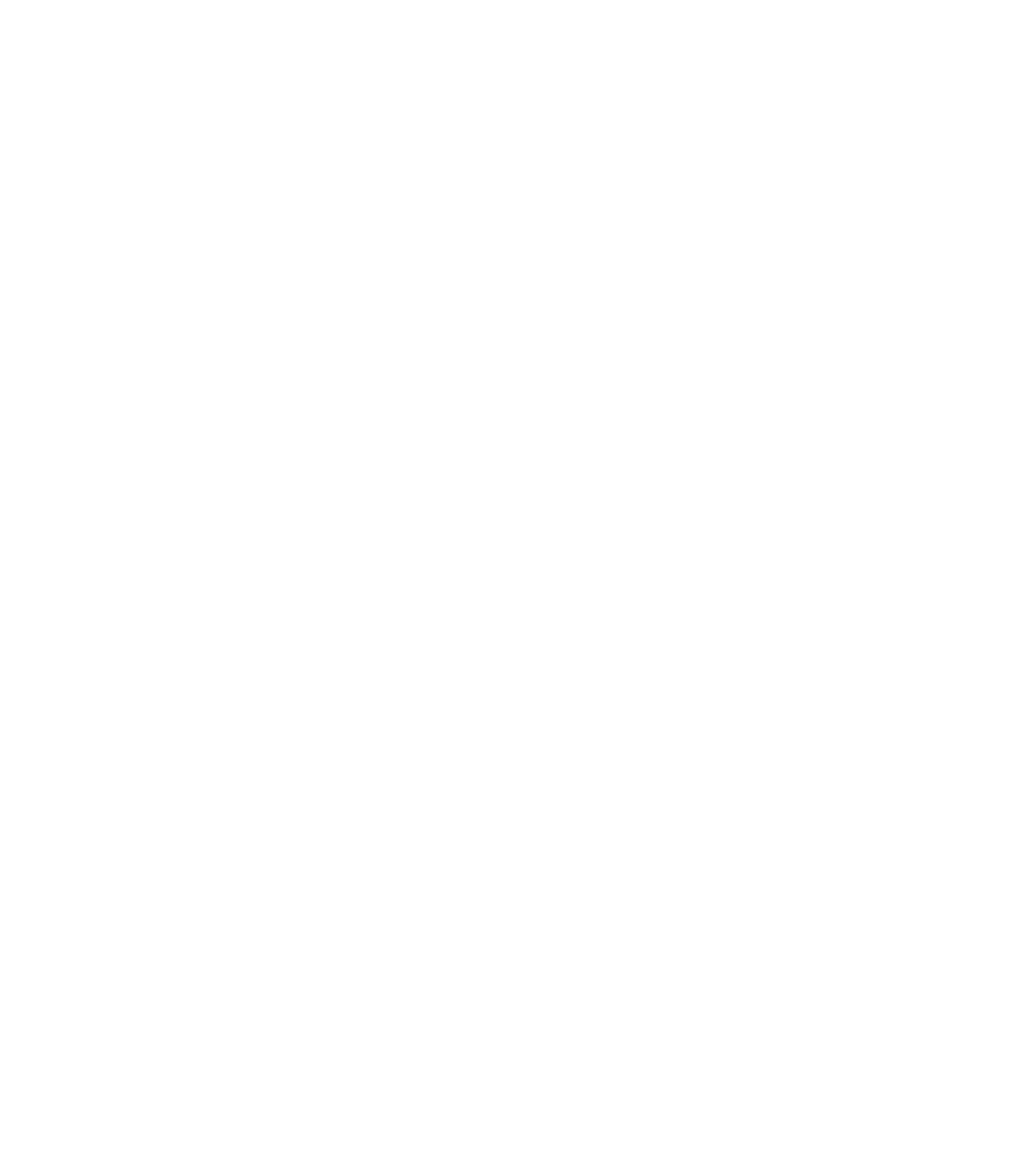
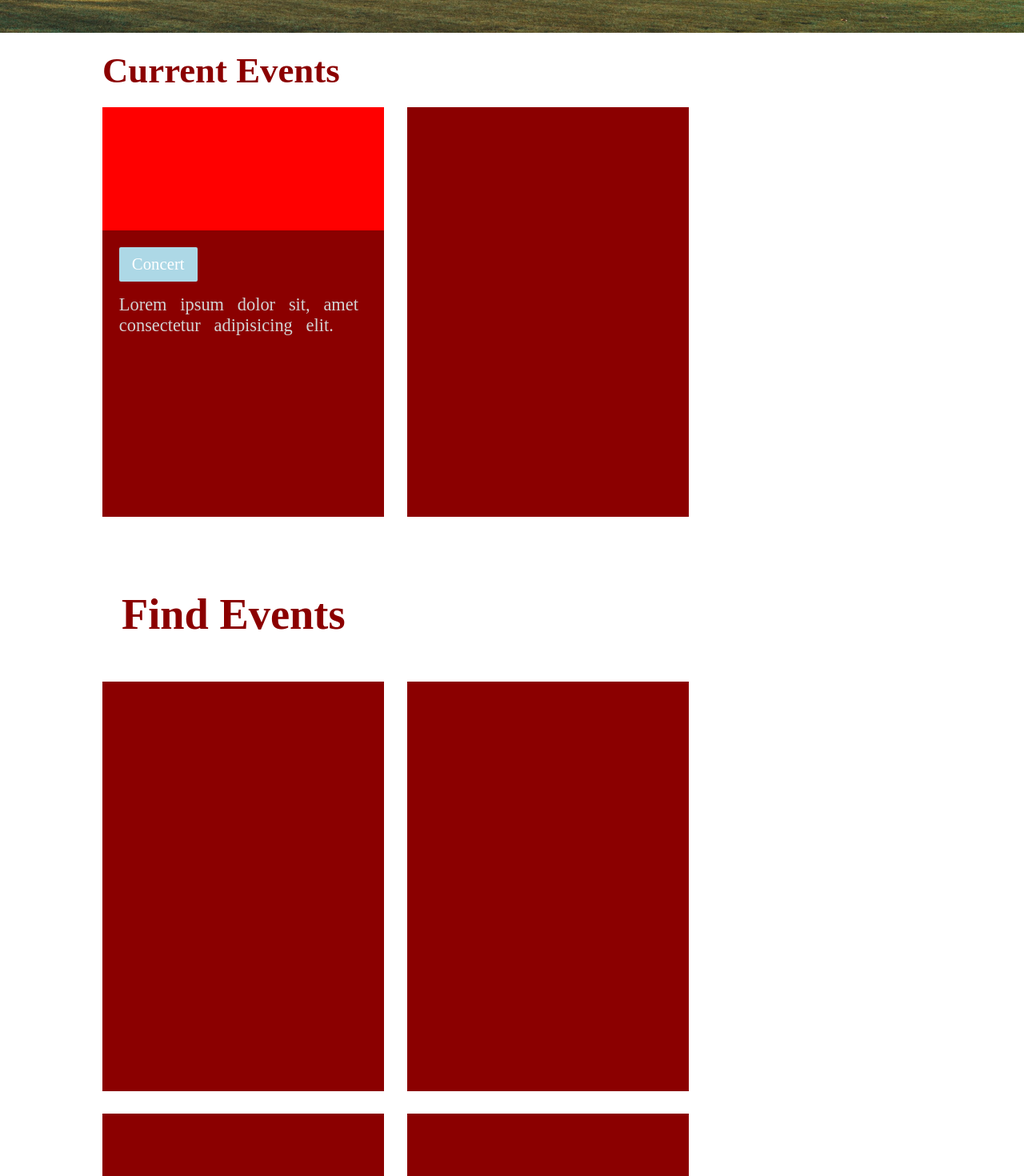
Before and after one commit to RMHamzaArif89/FYP-College-Website, a React (Vite) app in the folder College_Site_Frontend/: page /eventsPage in a window 1280 px wide. Before the commit this address had no page. Shown: the part 500-1970 px from the top of the page at 80% size. Before the commit the page ends 800 px from the top, so only its background shows below. Built offline with nearby package versions, Linux system fonts and the light colour scheme.

Commit message:
created eventsPage layout using stylng ..

```diff
--- a/College_Site_Frontend/src/App.jsx
+++ b/College_Site_Frontend/src/App.jsx
@@ -29,6 +29,7 @@
 import FeeStructure from './Pages/FeeStructure/FeeStructure';
 import Socities from './Pages/Socities/Socities';
 import AdmissionProcess from './Pages/AdmissionProcess/AdmissionProcess';
+import EventsPage from './Pages/EventsPage/EventsPage';
 
 
 const router = createBrowserRouter(
@@ -53,6 +54,7 @@
       <Route path='/feeStructure' element={<FeeStructure/>}/>
       <Route path='/socities' element={<Socities/>}/>
       <Route path='/admissionProcess' element={<AdmissionProcess/>}/>
+      <Route path='/eventsPage' element={<EventsPage/>}/>
 
 
 
--- a/College_Site_Frontend/src/Components/Nav/NavLinks.jsx
+++ b/College_Site_Frontend/src/Components/Nav/NavLinks.jsx
@@ -6,7 +6,7 @@
   return (
   <>
    <NavLink to="/" exact activeClassName="active">Home</NavLink>
-                <NavLink to="/events" activeClassName="active">Events</NavLink>
+                <NavLink to="/eventsPage" activeClassName="active">Events</NavLink>
                 <NavLink to="/campusLife" activeClassName="active">Campus Life</NavLink>
                 <NavLink to="/examNews" activeClassName="active">Exam News</NavLink>
                 <NavLink to="/admissionProcess" activeClassName="active">Admissoin Process</NavLink>
--- a/College_Site_Frontend/src/Pages/EventsPage/EventsPage.jsx
+++ b/College_Site_Frontend/src/Pages/EventsPage/EventsPage.jsx
@@ -1,9 +1,51 @@
 import React from 'react'
+import './eventsPage.css'
 
 function EventsPage() {
   return (
     <div className='eventsPage'>
+      <div className="eventPageCon1"></div>
+      <div className="eventPageUpcoming">
+        <div className="upcomingHeading">
+          Current Events
+        </div>
+        <div className="upcomingCards">
+          <div className="eventPageCard">
+            <div className="eventPageCardImg"></div>
+            <div className="eventPageCardText">
+              <div className="eventPageCardHeading">
+                Concert
+              </div>
+              <div className="eventPageCardDet">
+                Lorem ipsum dolor sit, amet consectetur adipisicing elit.
+              </div>
+              <div className="eventPageCardPoints">
 
+              </div>
+              <div className="eventPageCardPoints">
+
+              </div>
+              <div className="eventPageCardPoints">
+
+              </div>
+            </div>
+          </div>
+          <div className="eventPageCard"></div>
+
+        </div>
+      </div>
+
+      <div className="allEvents">
+        <div className="allEventsHeading">
+          Find Events
+        </div>
+        <div className="eventPageCard"></div>
+          <div className="eventPageCard"></div>
+          <div className="eventPageCard"></div>
+          <div className="eventPageCard"></div>
+          <div className="eventPageCard"></div>
+          <div className="eventPageCard"></div>
+      </div>
 
     </div>
   )
--- a/College_Site_Frontend/src/Pages/EventsPage/eventsPage.css
+++ b/College_Site_Frontend/src/Pages/EventsPage/eventsPage.css
@@ -5,5 +5,96 @@
     display: flex;
     align-items: center;
     flex-direction: column;
+    background: white;
 
 }
+.eventsPage .eventPageCon1{
+    width: 100%;
+    height: 60vh;
+    background-image: url('/images/imgSlider1.jpg');
+    background-position:center;
+    background-size: 100% 100%;
+}
+
+.eventPageUpcoming{
+    width:80%;
+    height: 42rem;
+
+}
+
+.upcomingHeading{
+    font-size: 2.8rem;
+    font-weight: bold;
+    color: darkred;
+    text-align: left;
+    margin: 1.3rem 0;
+}
+.upcomingCards{
+    display: flex;
+    gap: 1.8rem;
+    width: 100%;
+    height: 90%;
+}
+ .eventPageCard{
+    width: 22rem;
+    height: 32rem;
+    background: darkred;
+}
+.eventPageCard .eventPageCardImg{
+    width: 100%;
+    height: 30%;
+    object-fit: cover;
+    background:red;
+}
+.eventPageCard .eventPageCardText{
+    width: 100%;
+    height: 70%;
+    display: flex;
+    gap: 1rem;
+    padding:1.3rem;
+    flex-direction: column;
+    align-items:flex-start;
+}
+.eventPageCardText .eventPageCardHeading{
+    font-size: 1.3rem;
+    color: white;
+    background:lightblue;
+    padding: .6rem 1rem;
+    border-radius: 2px;
+    display:inline-block;
+}
+.eventPageCardText .eventPageCardDet{
+    font-size: 1.4rem;
+    color: lightgray;
+    word-spacing: .7rem;
+}
+.eventPageCardText .eventPageCardPoints{
+    display: flex;
+    gap: .6rem;
+    font-size: 1.3rem;
+    align-items: center;
+    color: white;
+}
+.eventPageCardPointsIcon{
+    font-size: 1.5rem;
+}
+
+
+
+.allEvents{
+    width: 80%;
+    height: auto;
+    display: flex;
+    align-items: center;
+    gap: 1.8rem;
+    flex-wrap: wrap;
+}
+
+.allEvents .allEventsHeading{
+    font-size: 3.4rem;
+    color: darkred;
+    text-align: justify;
+    width: 100%;
+    padding: 1.5rem;
+    font-weight:bold;
+}
```
